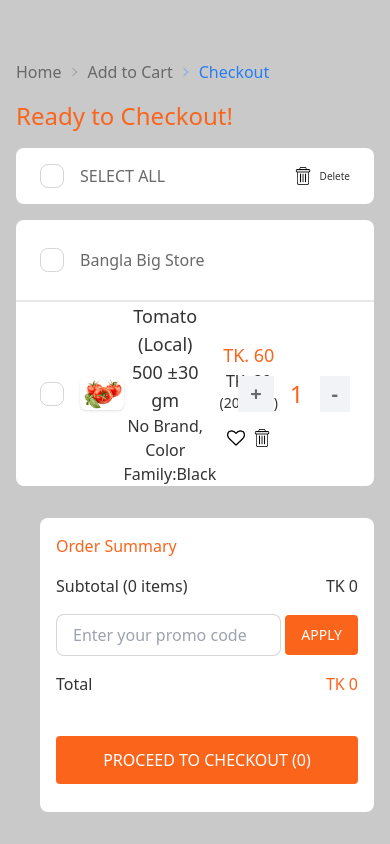
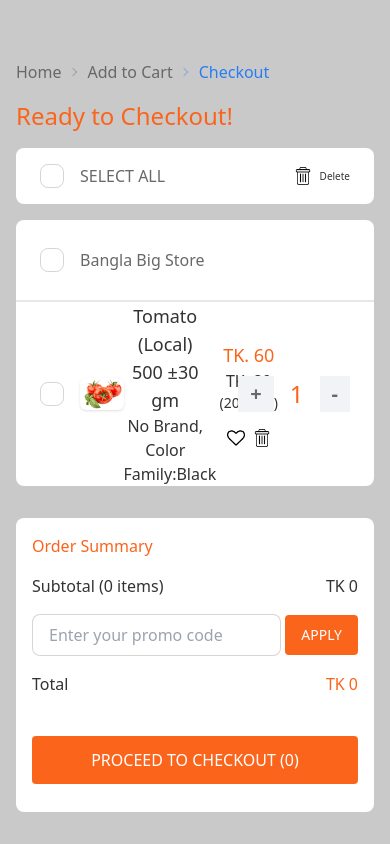
Before and after one commit to kowsar-mahmud-remon/Frontend-2, a Next.js app: page /Checkout/Checkout in a window 390 px wide. Built offline with nearby package versions, Linux system fonts and the light colour scheme.

Commit message:
update-responsive

```diff
--- a/pages/Checkout/Checkout.js
+++ b/pages/Checkout/Checkout.js
@@ -97,7 +97,7 @@ const Checkout = () => {
 
                     </div>
                 </div>
-                <div className='ml-6 lg:pt-[96px] md:pt-[96px] pt-4'>
+                <div className='lg:ml-6 md:ml-3 ml-0 lg:pt-[96px] md:pt-[96px] pt-4 lg:w-11/12 md:w-2/5 w-full'>
                     <div className='rounded-lg bg-white p-4 h-[294px]'>
                         <h1 className='text-[#FB641B] mb-4'>Order Summary </h1>
                         <div className='flex justify-between mb-4'>
```
